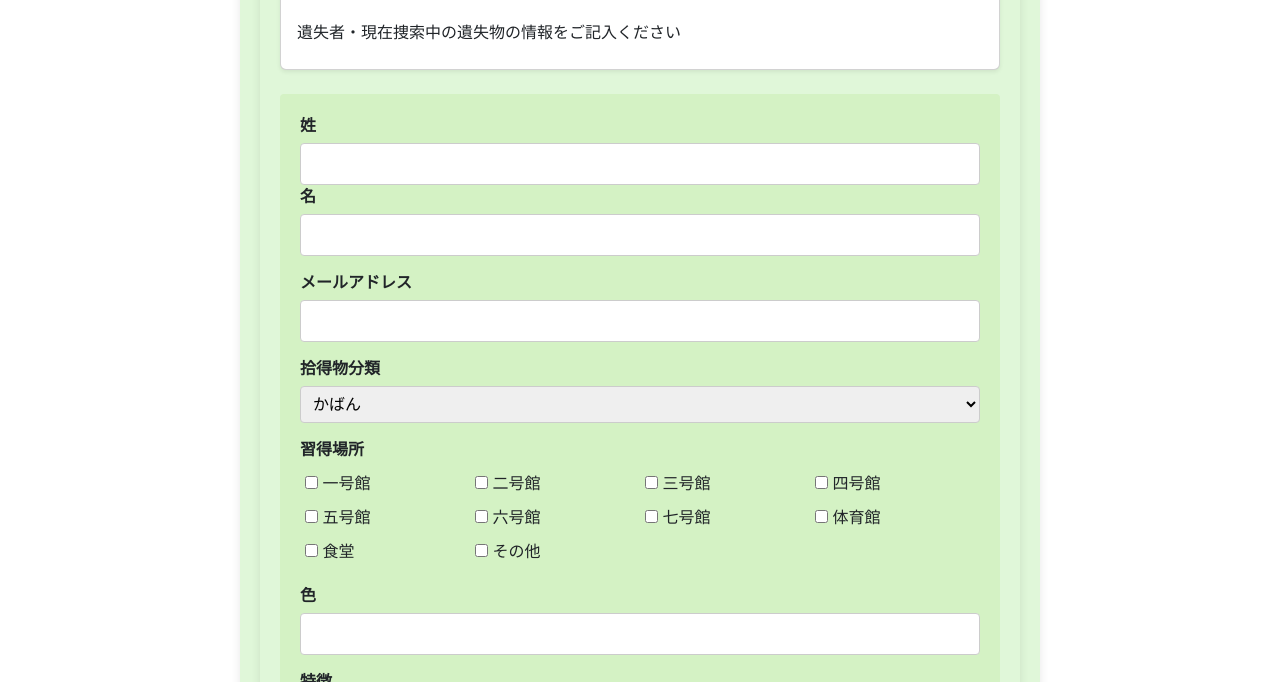
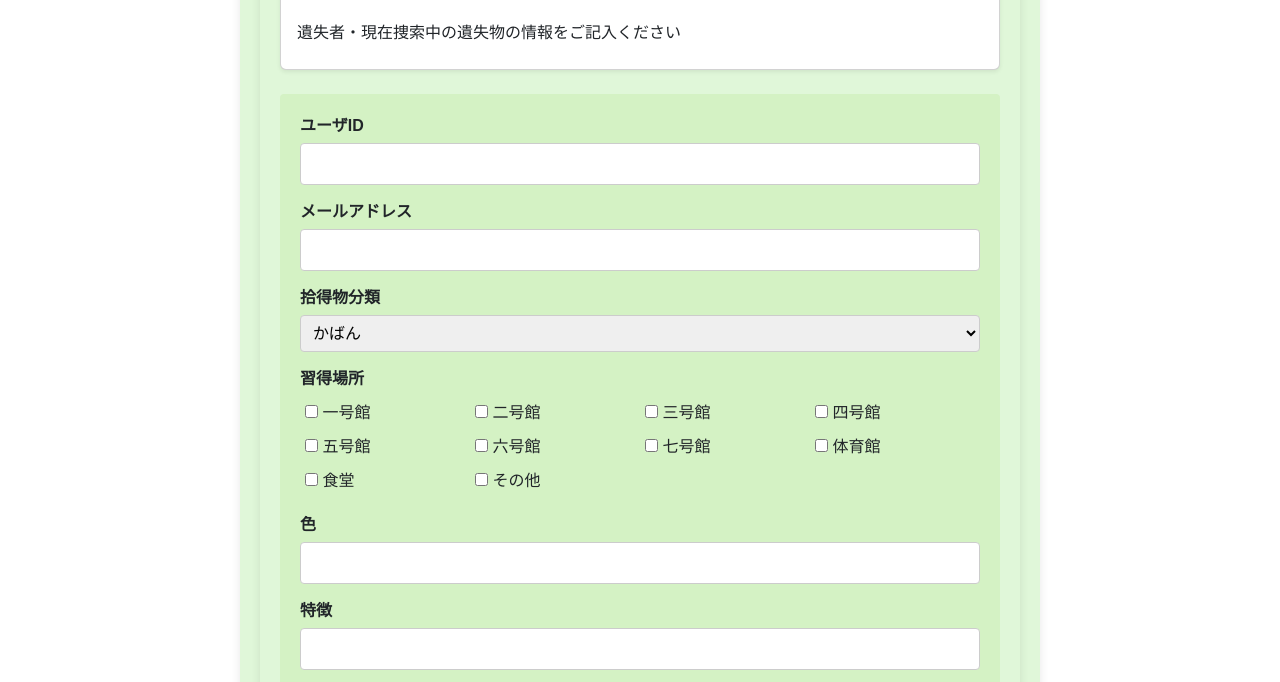
Before and after one commit to c3p31102-matsubara/2024proB_L, a website: page wp/register.html in a window 1280 px wide. Shown: the part 114-796 px from the top of the page. Drawn offline with nearby package versions, Linux system fonts and the light colour scheme.

```diff
--- a/wp/register.html
+++ b/wp/register.html
@@ -26,13 +26,9 @@
           <div class="form-group">
             <div class="name-container">
               <div>
-                <label for="last-name" class="form-label">姓</label>
+                <label for="last-name" class="form-label">ユーザID</label>
                 <input type="text" id="last-name" name="last-name" class="form-input">
-              </div>
-              <div>
-                <label for="first-name" class="form-label">名</label>
-                <input type="text" id="first-name" name="first-name" class="form-input">
-              </div>
+            </div>
             </div>
           </div>
           <div class="form-group">
```
Also changed, not shown: wp/delete.html (+6 -0 lines).
